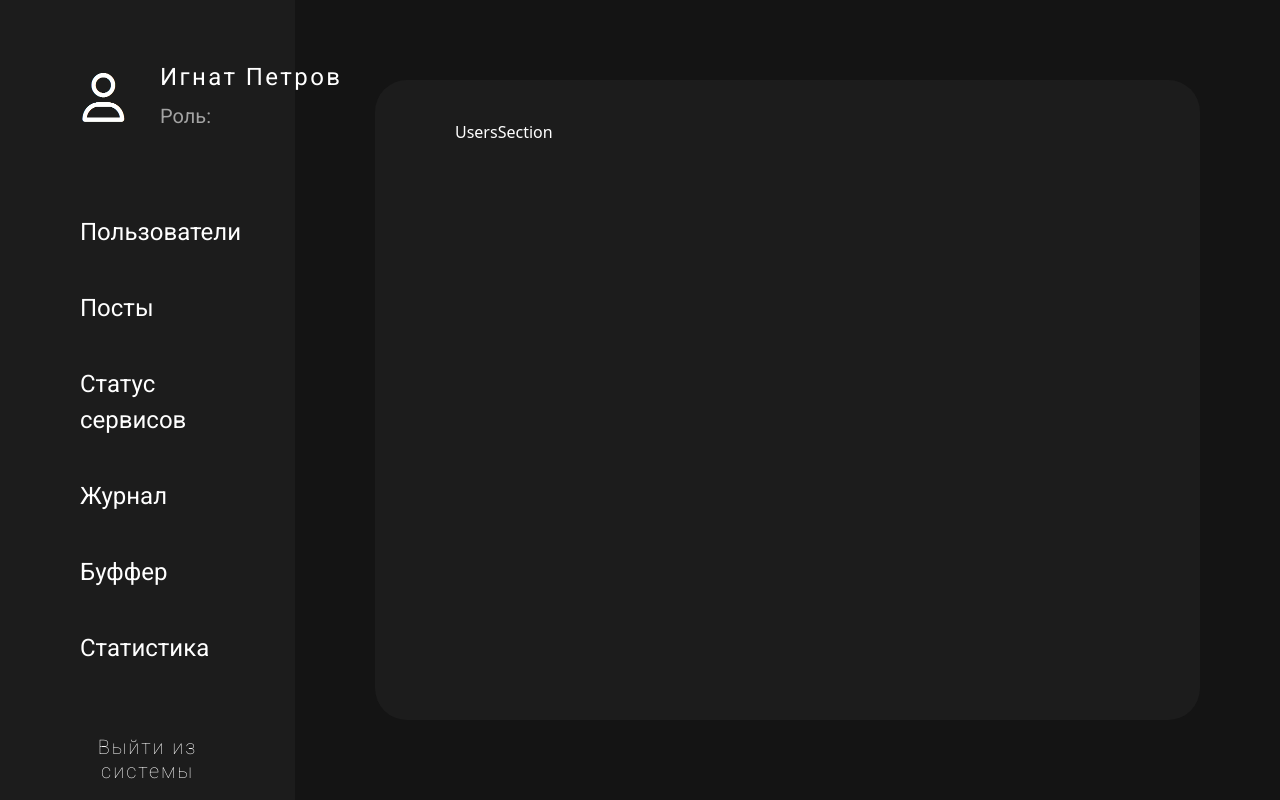
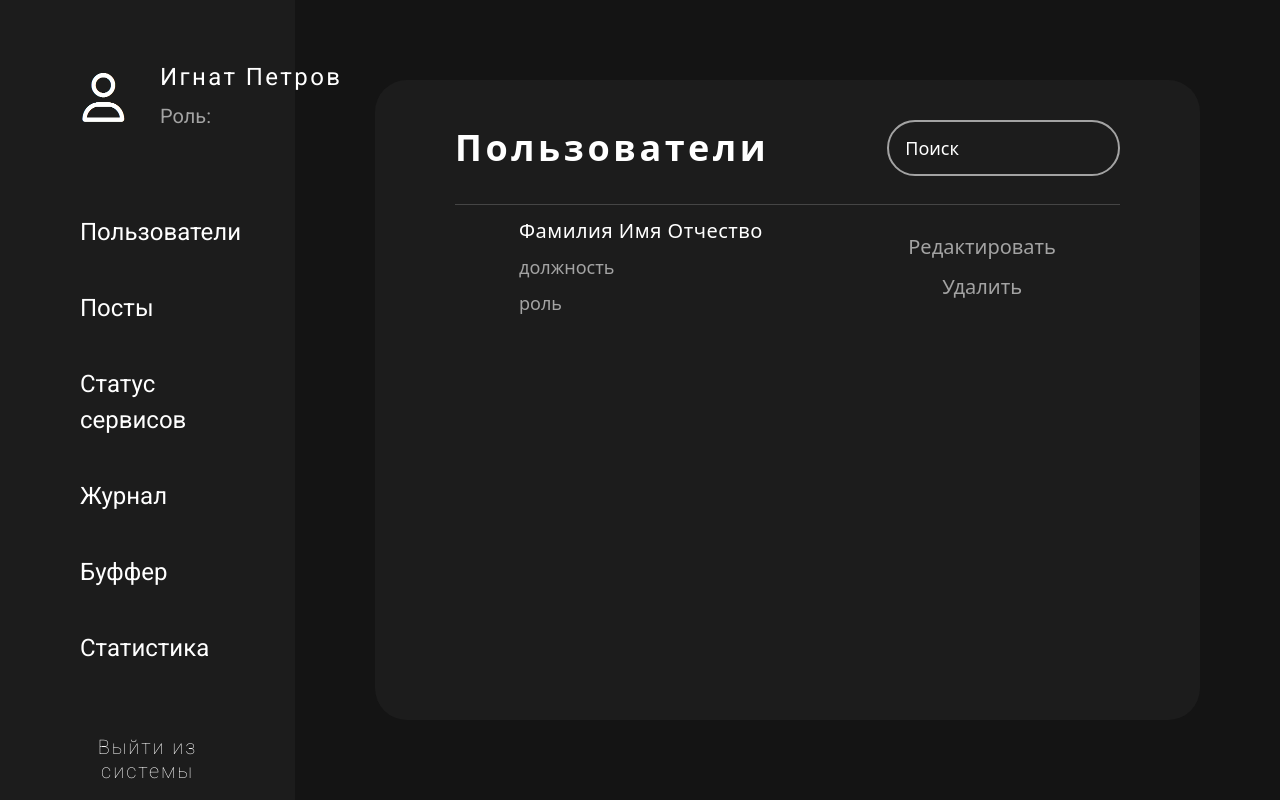
Before and after one commit to peachmufasa/meteorology, a React (Vite) app: page /section/users in a window 1280 px wide. Built offline with nearby package versions, Linux system fonts and the light colour scheme.

Commit message:
User section created

```diff
--- /dev/null
+++ b/src/components/reusableComponents/UserItem.jsx
@@ -0,0 +1,26 @@
+const UserItem = ({ fullName, position, role, onEditUser, onDeleteUser }) => {
+  return (
+    <div className="px-16 py-3 mb-4 flex justify-between items-center  border-t-[1px] border-gray/30">
+      <div className="flex flex-col gap-2">
+        <p className="text-xl font-medium tracking-wide">{fullName}</p>
+        <span className=" text-gray text-lg font-normal">{position}</span>
+        <span className="text-gray text-lg font-normal">{role}</span>
+      </div>
+      <div className="flex flex-col gap-3">
+        <button
+          onClick={onEditUser}
+          className="text-gray text-xl font-normal transition-all ease-in-out hover:text-perfect-blue"
+        >
+          Редактировать
+        </button>
+        <button
+          onClick={onDeleteUser}
+          className="text-gray text-xl font-normal transition-all ease-in-out hover:text-red"
+        >
+          Удалить
+        </button>
+      </div>
+    </div>
+  );
+};
+export default UserItem;
--- a/src/components/sections/adminSections/UsersSection.jsx
+++ b/src/components/sections/adminSections/UsersSection.jsx
@@ -1,11 +1,21 @@
-
+import SectionHeader from "../../reusableComponents/SectionHeader";
+import UserItem from "../../reusableComponents/userItem";
 
 const UsersSection = () => {
-    return (
-        <div className="">
-            UsersSection
-        </div>
-    );
+  return (
+    <div className="">
+      <SectionHeader titleText="Пользователи" />
+      <ul>
+        <li>
+          <UserItem
+            fullName="Фамилия Имя Отчество"
+            position="должность"
+            role="роль"
+          />
+        </li>
+      </ul>
+    </div>
+  );
 };
 
 export default UsersSection;
```
